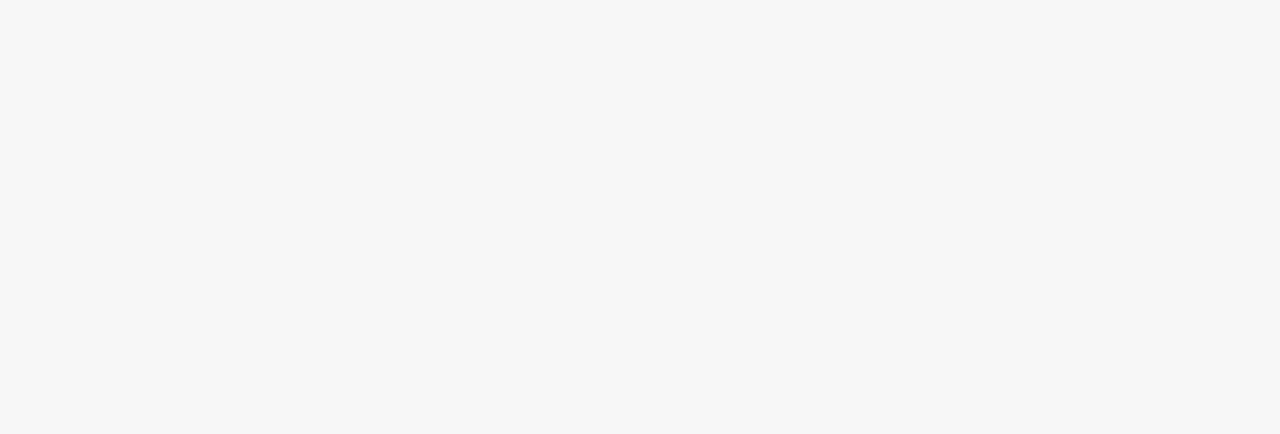
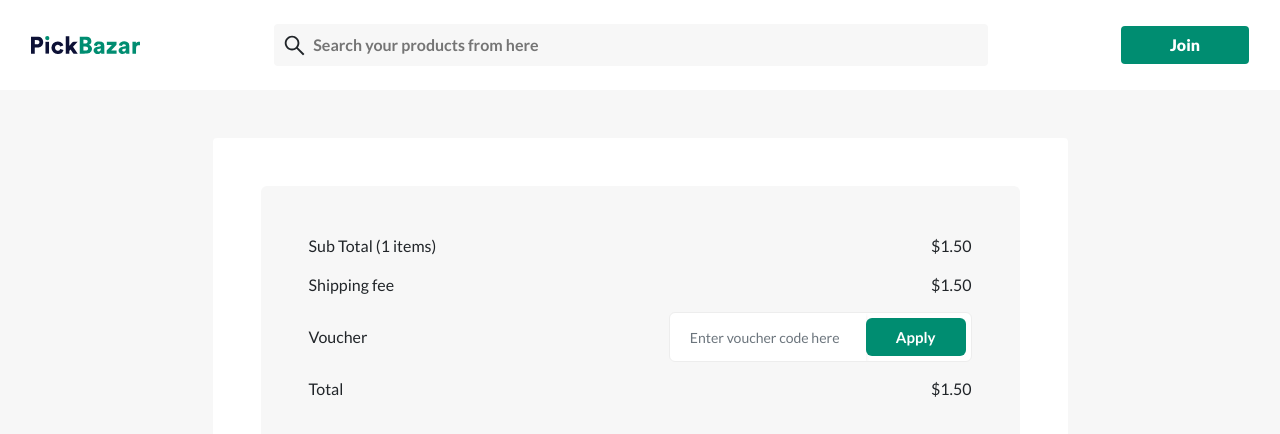
Before and after one commit to asiffmahmudd/pickbazar, a React (Create React App) app: page /checkout in a window 1280 px wide. Shown: the top 434 px of the page. Built offline with nearby package versions, Linux system fonts and the light colour scheme.

Commit message:
major work remains. one section done

```diff
--- a/src/App.js
+++ b/src/App.js
@@ -7,6 +7,7 @@ import {
 } from "react-router-dom";
 import { Provider } from 'react-redux';
 import { store } from './Redux/CartStore';
+import Checkout from './components/Checkout/Checkout';
 
 function App() {
   return (
@@ -14,6 +15,9 @@ function App() {
       <Router>
         <Switch>
           <Route exact path="/" component={Grocery} />
+          <Route path="/checkout">
+            <Checkout></Checkout>
+          </Route>
         </Switch>
       </Router>
     </Provider>
--- /dev/null
+++ b/src/components/Checkout/Checkout.css
@@ -0,0 +1,86 @@
+.checkout-wrapper{
+    background: white;
+}
+
+.checkout-overview{
+    background-color: rgb(247, 247, 247);
+    display: flex;
+    flex-direction: column;
+    border-radius: 6px;
+}
+
+.overview-item{
+    display: flex;
+    -webkit-box-align: center;
+    align-items: center;
+    -webkit-box-pack: justify;
+    justify-content: space-between;
+    margin-bottom: 15px;
+}
+
+.voucher-input{
+    display: flex;
+    flex-direction: row;
+    -webkit-box-align: center;
+    align-items: center;
+    width: 100%;
+    height: 50px;
+    padding-right: 5px;
+    border-radius: 6px;
+    background-color: rgb(255, 255, 255);
+    overflow: hidden;
+    border: 1px solid rgb(237, 237, 237);
+}
+
+.voucher-input input{
+    height: 100%;
+    -webkit-box-flex: 1;
+    flex-grow: 1;
+    font-size: calc(14px);
+    color: rgb(119, 121, 140);
+    border: none;
+    border-radius: 0px;
+    padding: 0px 20px;
+    background-color: transparent;
+    margin-right: 0px;
+    display: block;
+    width: 100%;
+    appearance: none;
+    font-family: Lato, sans-serif;
+    transition: all 0.25s ease 0s;
+}
+
+.voucher-input button{
+    font-size: 15px;
+    font-weight: 700;
+    cursor: pointer;
+    color: rgb(255, 255, 255);
+    background-color: rgb(0, 158, 127);
+    transition: all 0.3s ease 0s;
+    border-radius: 6px;
+    appearance: none;
+    display: flex;
+    -webkit-box-align: center;
+    align-items: center;
+    -webkit-box-pack: center;
+    justify-content: center;
+    flex-shrink: 0;
+    text-align: center;
+    height: 38px;
+    text-decoration: none;
+    font-family: inherit;
+    border: 0px;
+    padding: 0px 30px;
+}
+
+.voucher-input button:hover{
+    background: rgb(24, 116, 97) !important;
+    color: white !important;
+}
+
+@media (max-width: 630px){
+    .checkout .voucher{
+        flex-direction: column;
+        align-items: flex-start;
+    }
+}
--- /dev/null
+++ b/src/components/Checkout/Checkout.js
@@ -0,0 +1,45 @@
+import React from 'react';
+import './Checkout.css';
+import Header from '../Header/Header';
+
+const Checkout = () => {
+    return (
+        <>
+            <Header></Header>
+
+            <div className="checkout container">
+                    <div className="row mt-5">
+                        <div className="col-md-9 p-lg-5 p-md-4 p-sm-4 p-3 mx-auto checkout-wrapper rounded">
+                            <div className="checkout-overview p-lg-5 p-md-4 p-sm-4 p-3">
+                                <div className="sub-total overview-item">
+                                    <span>Sub Total (1 items)</span>
+                                    <span>$1.50</span>
+                                </div>
+                                <div className="shipping overview-item">
+                                    <span>Shipping fee</span>
+                                    <span>$1.50</span>
+                                </div>
+                                <div className="voucher overview-item">
+                                    <span>Voucher</span>
+                                    <span>
+                                        <form>
+                                            <div className="voucher-input">
+                                                <input type="text" className="form-control shadow-sm" id="code" aria-describedby="code" placeholder="Enter voucher code here" />
+                                                <button type="submit" className="btn bg-theme">Apply</button>
+                                            </div>
+                                        </form>
+                                    </span>
+                                </div>
+                                <div className="sub-total overview-item">
+                                    <span>Total</span>
+                                    <span>$1.50</span>
+                                </div>
+                            </div>
+                        </div>
+                    </div>
+            </div>
+        </>
+    );
+};
+
+export default Checkout;
```
